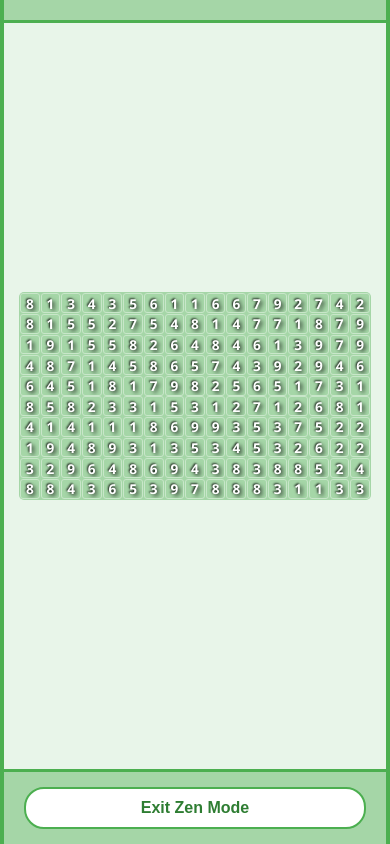
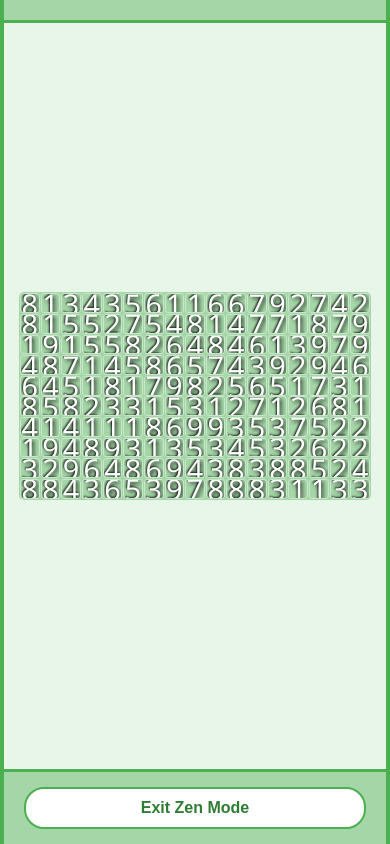
Before and after one commit to olivegarden345/apple-vercel, a website: page index.html in a window 390 px wide. Both pictures are taken after a click on the button "🌿 Zen Mode (Single Player)". Drawn offline with nearby package versions, Linux system fonts and the light colour scheme.

Commit message:
Increase number size, make numbers lighter weight, ensure proportional scaling with apples

```diff
--- a/style.css
+++ b/style.css
@@ -159,15 +159,15 @@ body {
 .cell {
     background: transparent;
     background-image: url('apple-icon.png');
-    background-size: contain;
+    background-size: 100% 100%;
     background-position: center;
     background-repeat: no-repeat;
     border-radius: 3px;
     display: flex;
     align-items: center;
     justify-content: center;
-    font-size: 1.3em;
-    font-weight: bold;
+    font-size: 2.5em;
+    font-weight: normal;
     color: white;
     text-shadow: 2px 2px 4px rgba(0, 0, 0, 0.8), -1px -1px 2px rgba(0, 0, 0, 0.8);
     cursor: pointer;
@@ -191,7 +191,7 @@ body {
 
 .cell.selected {
     background-image: url('apple-icon.png');
-    background-size: contain;
+    background-size: 100% 100%;
     background-position: center;
     background-repeat: no-repeat;
     background-color: rgba(129, 199, 132, 0.4);
@@ -419,7 +419,7 @@ body {
     }
 
     .cell {
-        font-size: 0.85em;
+        font-size: 1.8em;
     }
 
     .bottom-controls {
```
